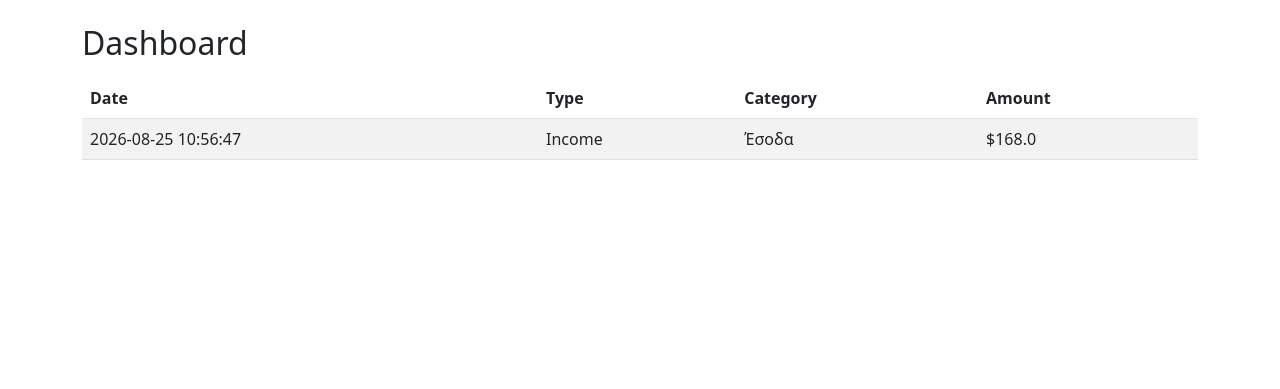
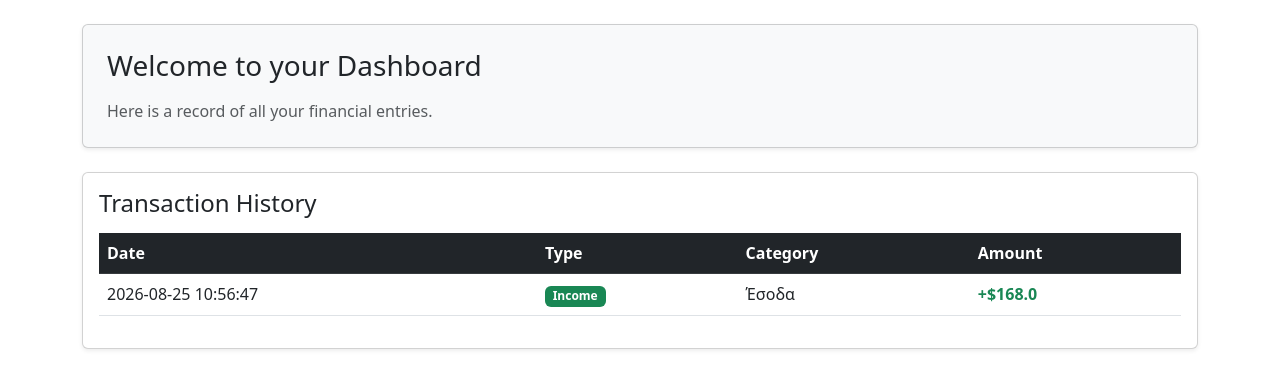
Before and after one commit to MikeVotis-dev/Mike-Votis-projects, a Flask app: page / in a window 1280 px wide. Shown: the part 56-445 px from the top of the page. Run offline with Flask 3, Linux system fonts and the light colour scheme; a user stored in the database is signed in; some libraries are stand-ins or nearby versions.

Commit message:
Tue, Aug 25, 2026, 1:58 PM +03:00

```diff
--- a/project/templates/index.html
+++ b/project/templates/index.html
@@ -1,9 +1,23 @@
 {% extends "layout.html" %}
 
 {% block main %}
-<h2>Dashboard</h2>
-<table class="table table-striped table-hover mt-3">
-    <thead>
+<div class="row mb-4">
+    <div class="col-md-12">
+        <div class="card shadow-sm p-4 bg-light">
+            <h3 class="mb-3">Welcome to your Dashboard</h3>
+            <p class="text-muted mb-0">Here is a record of all your financial entries.</p>
+        </div>
+    </div>
+</div>
+
+<div class="row">
+    <div class="col-md-12">
+        <div class="card shadow-sm">
+            <div class="card-body">
+                <h4 class="card-title mb-3">Transaction History</h4>
+                <div class="table-responsive">
+                    <table class="table table-hover align-middle">
+                        <thead class="table-dark">
                             <tr>
                                 <th>Date</th>
                                 <th>Type</th>
@@ -15,11 +29,28 @@
                             {% for row in transactions %}
                             <tr>
                                 <td>{{ row.date }}</td>
-            <td>{{ row.type }}</td>
+                                <td>
+                                    {% if row.type == 'Income' %}
+                                        <span class="badge bg-success">Income</span>
+                                    {% else %}
+                                        <span class="badge bg-danger">Expense</span>
+                                    {% endif %}
+                                </td>
                                 <td>{{ row.category }}</td>
-            <td>${{ row.amount }}</td>
+                                <td>
+                                    {% if row.type == 'Income' %}
+                                        <span class="text-success fw-bold">+${{ row.amount }}</span>
+                                    {% else %}
+                                        <span class="text-danger fw-bold">-${{ row.amount }}</span>
+                                    {% endif %}
+                                </td>
                             </tr>
                             {% endfor %}
                         </tbody>
                     </table>
+                </div>
+            </div>
+        </div>
+    </div>
+</div>
 {% endblock %}
```
Also changed, not shown: project/finance.db. Lines whose indentation alone changed are shown as unchanged.
